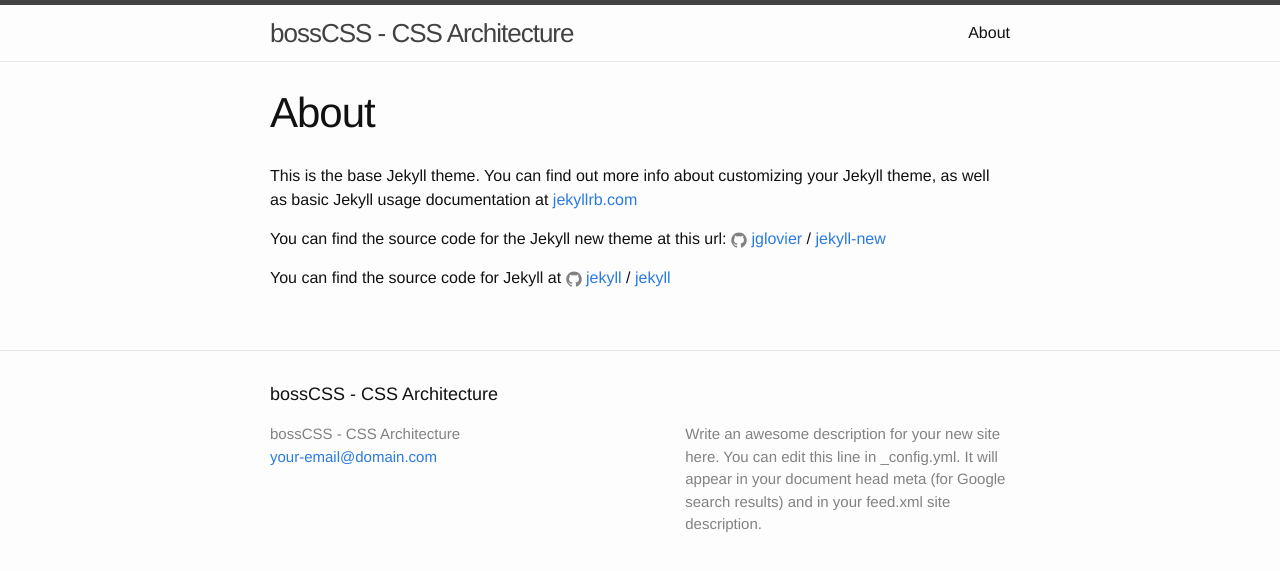
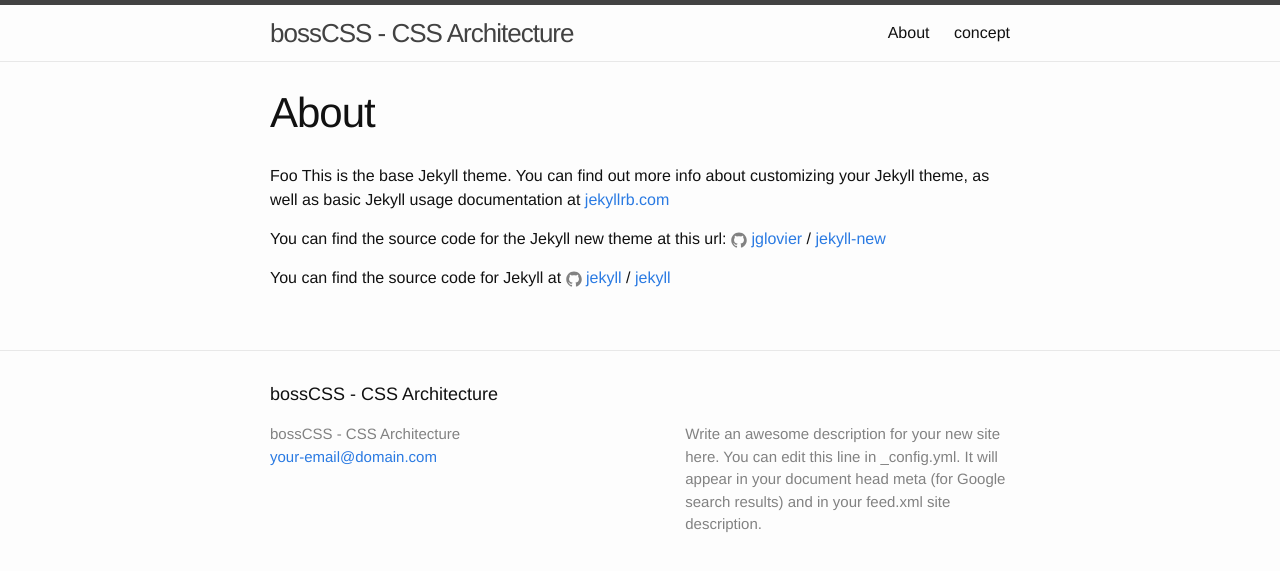
Before and after one commit to damasch/bossCSS, a Jekyll site: the page built from pages/about/index.md, in a window 1280 px wide. Shown: the top 571 px of the page. Built offline with Jekyll 4.4.1, drawn with Linux system fonts in a browser that asks for light colours.

Commit message:
add navigation

```diff
--- /dev/null
+++ b/_data/nav.csv
@@ -0,0 +1,3 @@
+name,link
+About,/about/index.html
+concept,/concept/index.html
--- a/_includes/header.html
+++ b/_includes/header.html
@@ -14,10 +14,8 @@
       </a>
 
       <div class="trigger">
-        {% for my_page in site.pages %}
-          {% if my_page.title %}
-          <a class="page-link" href="{{ my_page.url | prepend: site.baseurl }}">{{ my_page.title }}</a>
-          {% endif %}
+        {% for nav_item in site.data.nav %}
+            <a class="page-link" href="{{ nav_item.link | prepend: site.baseurl }}">{{ nav_item.name }}</a>
         {% endfor %}
       </div>
     </nav>
--- a/about.md
+++ b/pages/about/index.md
@@ -1,9 +1,9 @@
 ---
 layout: page
 title: About
-permalink: /about/
+permalink: /about/index.html
 ---
-
+Foo
 This is the base Jekyll theme. You can find out more info about customizing your Jekyll theme, as well as basic Jekyll usage documentation at [jekyllrb.com](http://jekyllrb.com/)
 
 You can find the source code for the Jekyll new theme at this url:
```
Also changed, not shown: pages/about/startup.md (added, +7 -0 lines), pages/concept/bem-css.md (added, +6 -0 lines), pages/concept/index.md (added, +6 -0 lines), 3 other files.
